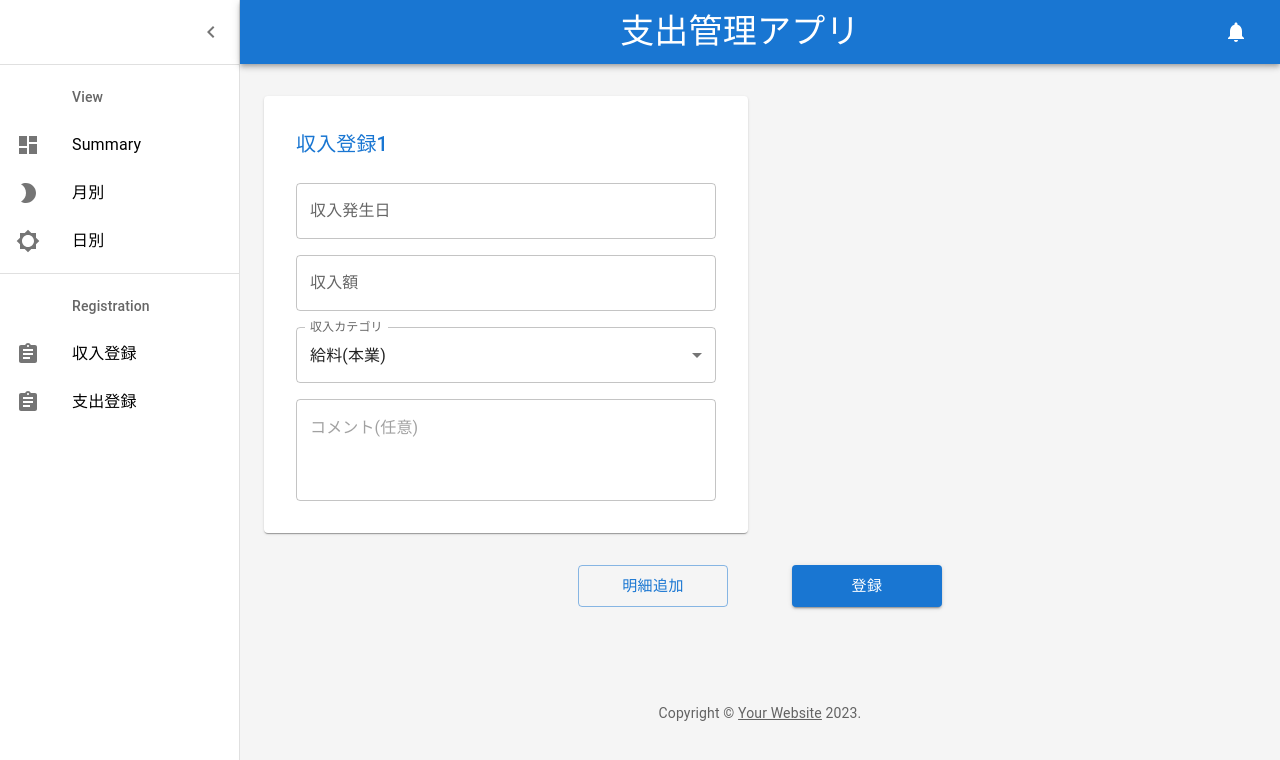
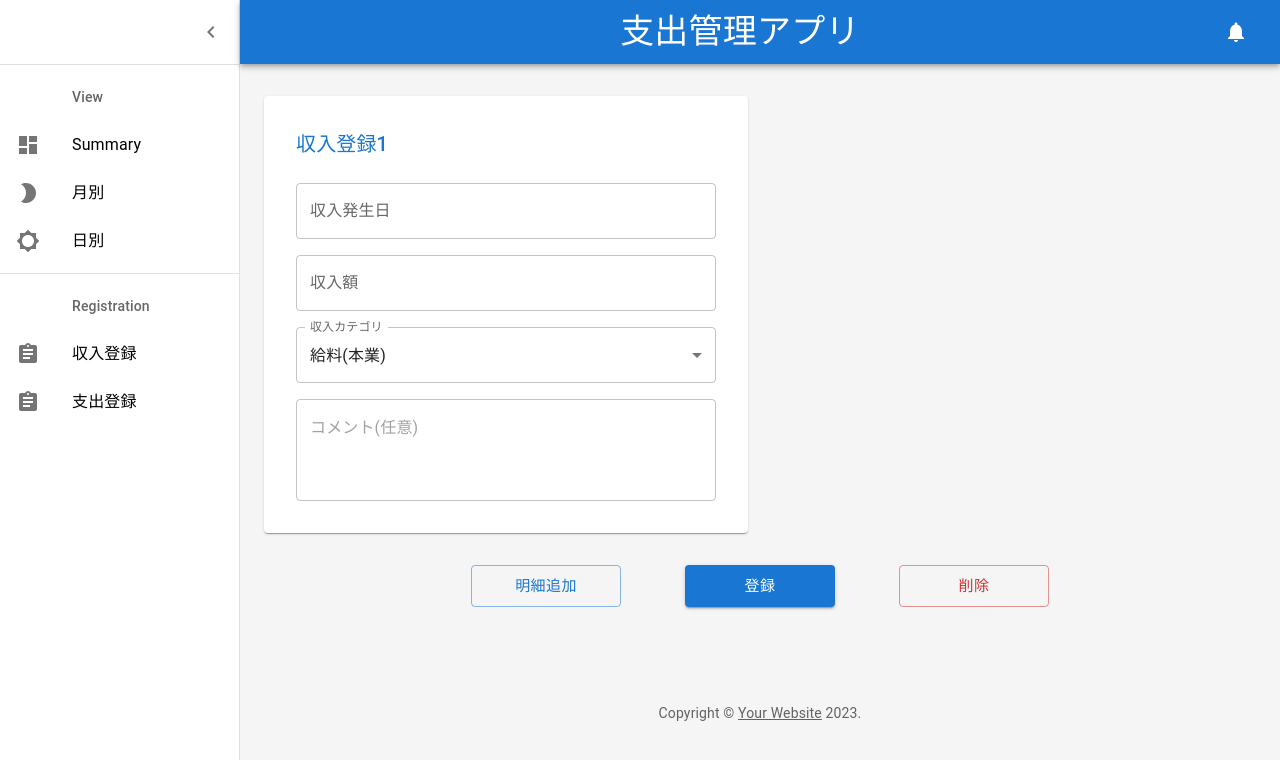
Before and after one commit to EijiToriki/household_account_book, a React (Create React App) app in the folder frontend/: page /income in a window 1280 px wide. Shown: the top 760 px of the page. Built offline with nearby package versions, Linux system fonts and the light colour scheme; the HTML template or start-up script is replaced by a standard one.

Commit message:
明細削除とpostのコードを記述

```diff
--- a/frontend/src/components/IncomeRegistration.js
+++ b/frontend/src/components/IncomeRegistration.js
@@ -1,4 +1,5 @@
 import React, { useState } from 'react'
+import axios from 'axios'
 import Grid from '@mui/material/Grid';
 
 import Details from './subcomponents/Details';
@@ -15,6 +16,25 @@ export default function IncomeRegistration() {
       }])
   }
 
+  const handleRegisterDetails = async(e) => {
+    // let baseURL = "http://127.0.0.1:5000/incomeRegister"
+    // // JSON.stringify(details)
+    // try{
+    //   const res = await axios.post(baseURL, JSON.stringify(details))
+    //   console.log(res.data)
+    // }catch(error){
+    //   console.log(error)
+    // }
+  }
+
+  const handleRemoveDetails = () => {
+    if(details.length > 1){
+      const updatedDetails = [...details];
+      updatedDetails.splice(details.length-1, 1);
+      setDetails(updatedDetails);
+    }
+  }
+
   const formChar = '収入'
   const [details, setDetails] = useState([{
     registerDate: "",
@@ -22,8 +42,6 @@ export default function IncomeRegistration() {
     category: 1,
     comment: ""
   }])
-
-  console.log(details)
 
   return (
     <React.Fragment>
@@ -33,10 +51,12 @@ export default function IncomeRegistration() {
             <Details formChar={formChar} detailCount={idx+1} data={data}/>
           </Grid>
         ))}
-
       </Grid>
-
-      <DetailOpButton handleAddDetails={handleAddDetails} />
+      <DetailOpButton
+        handleAddDetails={handleAddDetails}
+        handleRegisterDetails={handleRegisterDetails}
+        handleRemoveDetails={handleRemoveDetails}
+      />
     </React.Fragment>
   )
 }
--- a/frontend/src/components/subcomponents/DetailOpButton.js
+++ b/frontend/src/components/subcomponents/DetailOpButton.js
@@ -2,12 +2,35 @@ import React from 'react'
 import Grid from '@mui/material/Grid';
 import { Button } from '@mui/material';
 
-export default function DetailOpButton({handleAddDetails}) {
+export default function DetailOpButton({handleAddDetails, handleRegisterDetails, handleRemoveDetails}) {
   return (
     <Grid container alignItems='center' direction='column'>
       <Grid item sx={{ p: 4 }}>
-        <Button variant="outlined" size='large' sx={{ marginRight: 4, width: 150 }} onClick={() => handleAddDetails()} >明細追加</Button>
-        <Button variant="contained" size='large' sx={{ marginLeft: 4, width: 150 }}>登録</Button>
+        <Button
+          variant="outlined"
+          size='large'
+          sx={{ marginRight: 4, width: 150 }}
+          onClick={() => handleAddDetails()}
+        >
+          明細追加
+        </Button>
+        <Button
+          variant="contained"
+          size='large'
+          sx={{ marginLeft: 4, marginRight: 4, width: 150 }}
+          onClick={() => handleRegisterDetails()}
+        >
+          登録
+        </Button>
+        <Button
+          variant="outlined"
+          size='large'
+          color='error'
+          sx={{ marginLeft: 4, width: 150 }}
+          onClick={() => handleRemoveDetails()}
+        >
+          削除
+        </Button>
       </Grid>
     </Grid>
   )
```
